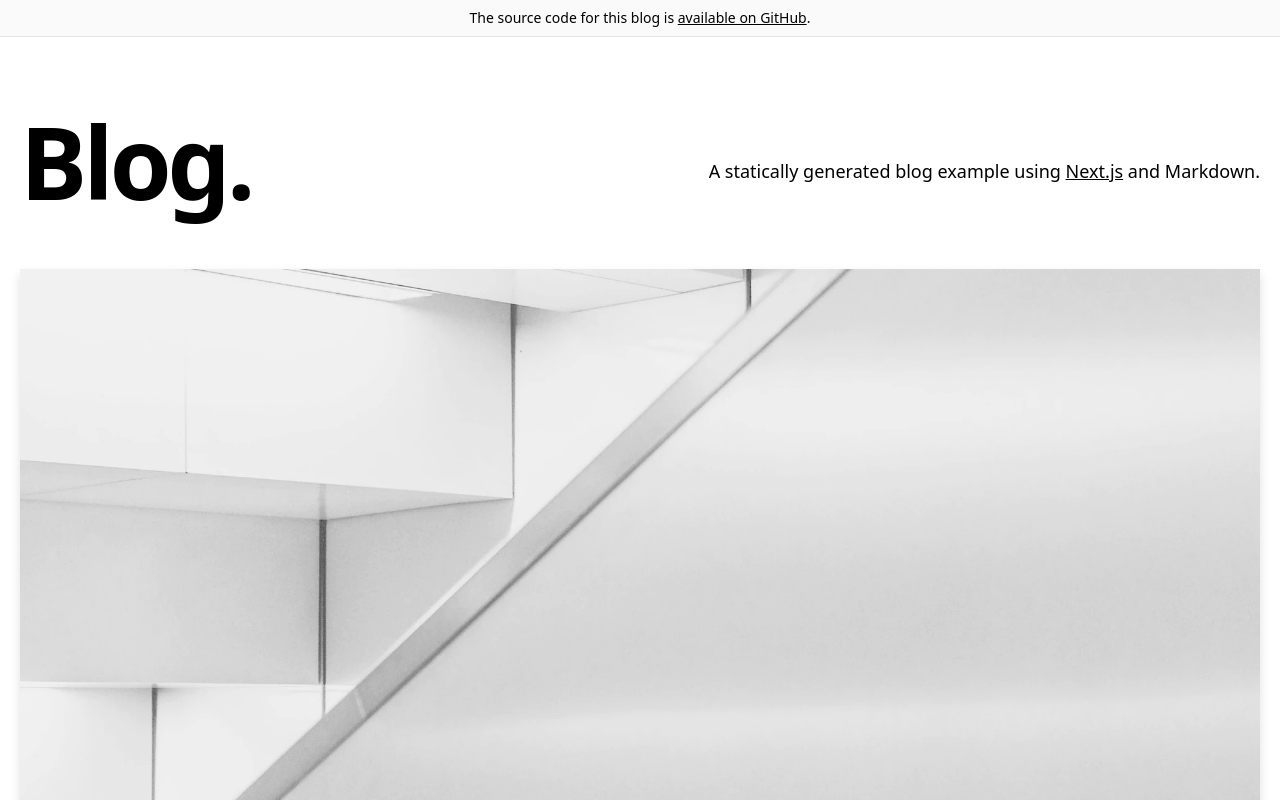
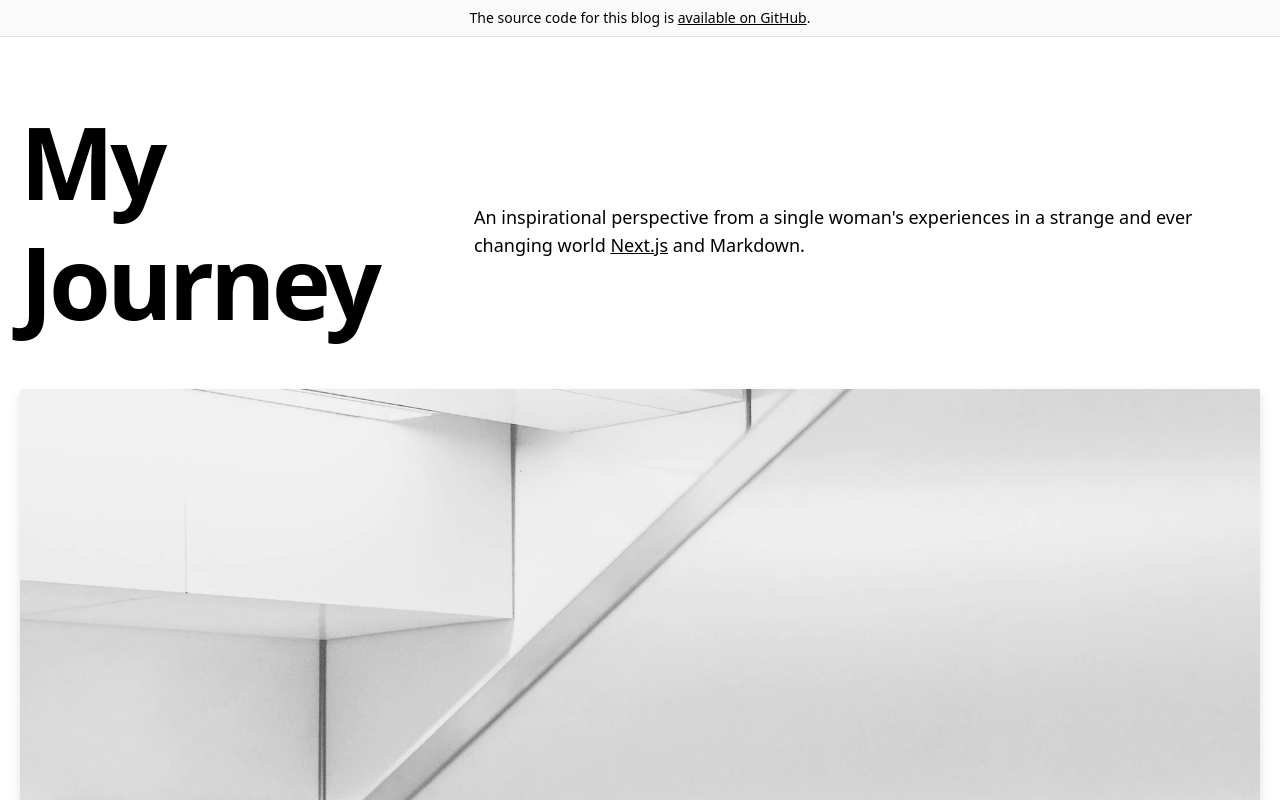
Before and after one commit to lreynolds188/MyJourney, a Next.js app: page / in a window 1280 px wide. Shown: the top 800 px of the page. Built offline with nearby package versions, Linux system fonts and the light colour scheme.

Commit message:
Update intro.tsx

```diff
--- a/components/intro.tsx
+++ b/components/intro.tsx
@@ -4,10 +4,10 @@ const Intro = () => {
   return (
     <section className="flex-col md:flex-row flex items-center md:justify-between mt-16 mb-16 md:mb-12">
       <h1 className="text-5xl md:text-8xl font-bold tracking-tighter leading-tight md:pr-8">
-        Blog.
+        My Journey
       </h1>
       <h4 className="text-center md:text-left text-lg mt-5 md:pl-8">
-        A statically generated blog example using{' '}
+        An inspirational perspective from a single woman's experiences in a strange and ever changing world{' '}
         <a
           href="https://nextjs.org/"
           className="underline hover:text-blue-600 duration-200 transition-colors"
```
